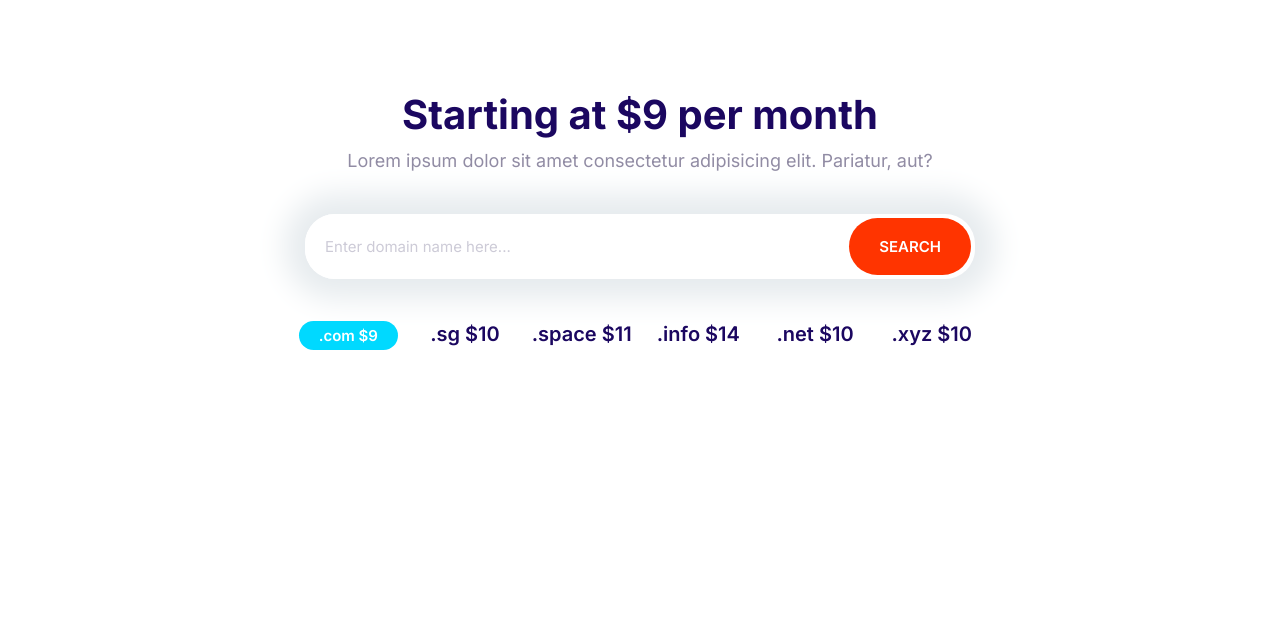
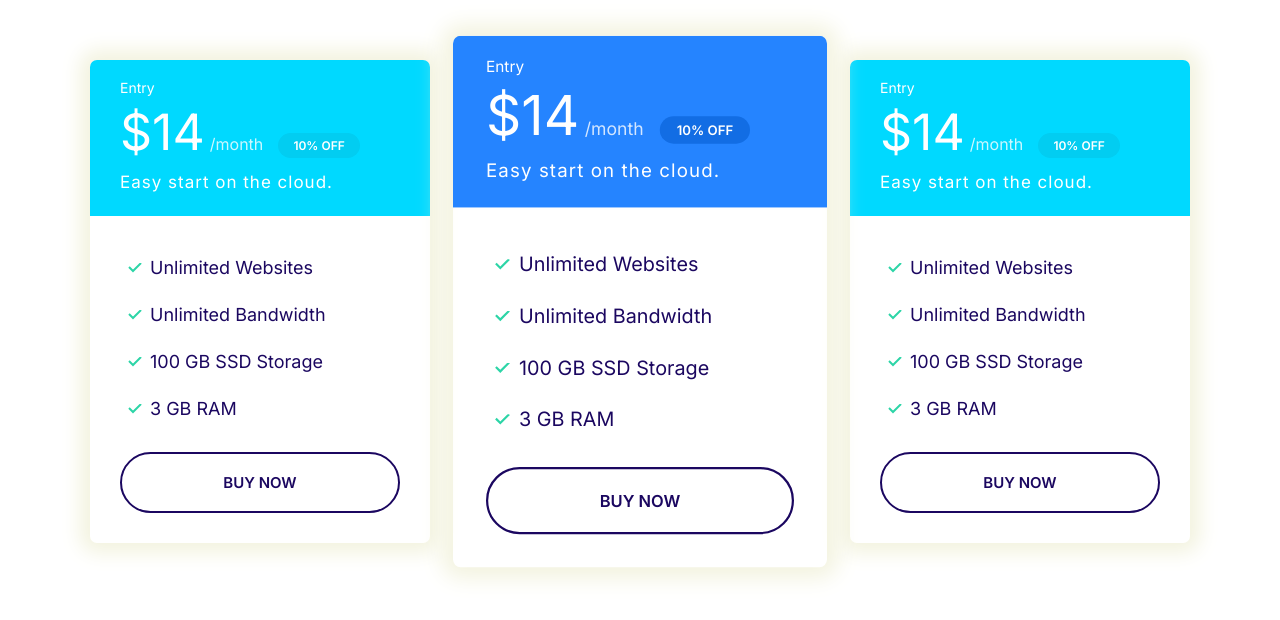
Before and after one commit to skoopje/moshify, a plain HTML site: page index.html in a window 1280 px wide. Drawn offline with Linux system fonts and the light colour scheme.

Commit message:
Building plans-block.

```diff
--- a/CSS/styles.css
+++ b/CSS/styles.css
@@ -288,10 +288,18 @@ a {
     color: #fff;
 }
 
+.card--primary .badge--primary {
+    background: #126de4;
+}
+
 .card--secondary .badge--secondary {
     background: #02cdf1;
 }
 /* plans */
+
+.plan {
+    transition: transform .2s ease-out;
+}
 
 .plan__name {
     color: white;
@@ -320,6 +328,18 @@ a {
 
 .plan .list__item {
     margin-bottom: 2rem;
+}
+
+.plan--popular {
+    transform: scale(1.1);
+}
+
+.plan:hover {
+    transform: scale(1.05);
+}
+
+.plan--popular:hover {
+    transform: scale(1.15);
 }
 
 @media screen and (min-width: 1024px) {
@@ -438,6 +458,12 @@ a {
 @media screen and (min-width: 1024px) {
     .grid--1x2 {
         grid-template-columns: 1fr 1fr;
+    }
+}
+
+@media screen and (min-width: 1024px) {
+    .grid--1x3 {
+        grid-template-columns: 1fr 1fr 1fr;
     }
 }
 
@@ -705,3 +731,14 @@ a {
         grid-template-columns: repeat(auto-fit, minmax(10rem, 1fr));
     }
 }
+
+/* Plans Block */
+
+.block-plans .grid {
+    gap: 8rem 4rem;
+}
+
+.block-plans .card {
+    max-width: 500px;
+    margin: 0 auto;
+}
--- a/index.html
+++ b/index.html
@@ -18,30 +18,69 @@
     ></script>
   </head>
   <body>
-    <section class="block conatiner block-domain">
-      <header class="block__header">
-        <h2>Starting at $9 per month</h2>
-        <p>
-          Lorem ipsum dolor sit amet consectetur adipisicing elit. Pariatur,
-          aut?
-        </p>
-      </header>
-      <div class="input-group">
-        <input
-          type="text"
-          class="input"
-          placeholder="Enter domain name here..."
-        />
-        <button class="btn btn--accent">Search</button>
+    <section class="block container block-plans">
+      <div class="grid grid--1x3">
+        <div class="plan">
+          <div class="card card--secondary">
+            <header class="card__header">
+              <h3 class="plan__name">Entry</h3>
+              <span class="plan__price">$14</span>
+              <span class="plan__billing-cycle">/month</span>
+              <span class="badge badge--secondary badge--small">10% OFF</span>
+              <span class="plan__description">Easy start on the cloud.</span>
+            </header>
+            <div class="card__body">
+              <ul class="list list--tick">
+                <li class="list__item">Unlimited Websites</li>
+                <li class="list__item">Unlimited Bandwidth</li>
+                <li class="list__item">100 GB SSD Storage</li>
+                <li class="list__item">3 GB RAM</li>
+              </ul>
+              <button class="btn btn--outline btn--block">Buy now</button>
+            </div>
+          </div>
+        </div>
+        <div class="plan plan--popular">
+          <div class="card card--primary">
+            <header class="card__header">
+              <h3 class="plan__name">Entry</h3>
+              <span class="plan__price">$14</span>
+              <span class="plan__billing-cycle">/month</span>
+              <span class="badge badge--primary badge--small">10% OFF</span>
+              <span class="plan__description">Easy start on the cloud.</span>
+            </header>
+            <div class="card__body">
+              <ul class="list list--tick">
+                <li class="list__item">Unlimited Websites</li>
+                <li class="list__item">Unlimited Bandwidth</li>
+                <li class="list__item">100 GB SSD Storage</li>
+                <li class="list__item">3 GB RAM</li>
+              </ul>
+              <button class="btn btn--outline btn--block">Buy now</button>
+            </div>
+          </div>
+        </div>
+        <div class="plan">
+          <div class="card card--secondary">
+            <header class="card__header">
+              <h3 class="plan__name">Entry</h3>
+              <span class="plan__price">$14</span>
+              <span class="plan__billing-cycle">/month</span>
+              <span class="badge badge--secondary badge--small">10% OFF</span>
+              <span class="plan__description">Easy start on the cloud.</span>
+            </header>
+            <div class="card__body">
+              <ul class="list list--tick">
+                <li class="list__item">Unlimited Websites</li>
+                <li class="list__item">Unlimited Bandwidth</li>
+                <li class="list__item">100 GB SSD Storage</li>
+                <li class="list__item">3 GB RAM</li>
+              </ul>
+              <button class="btn btn--outline btn--block">Buy now</button>
+            </div>
+          </div>
+        </div>
       </div>
-      <ul class="list block-domain__prices">
-        <li><span class="badge badge--secondary">.com $9</span></li>
-        <li>.sg $10</li>
-        <li>.space $11</li>
-        <li>.info $14</li>
-        <li>.net $10</li>
-        <li>.xyz $10</li>
-      </ul>
     </section>
     <script src="main.js"></script>
   </body>
```
Also changed, not shown: Components/Plans-block.html (added, +64 -0 lines), Components/plans.html (+0 -2 lines).
